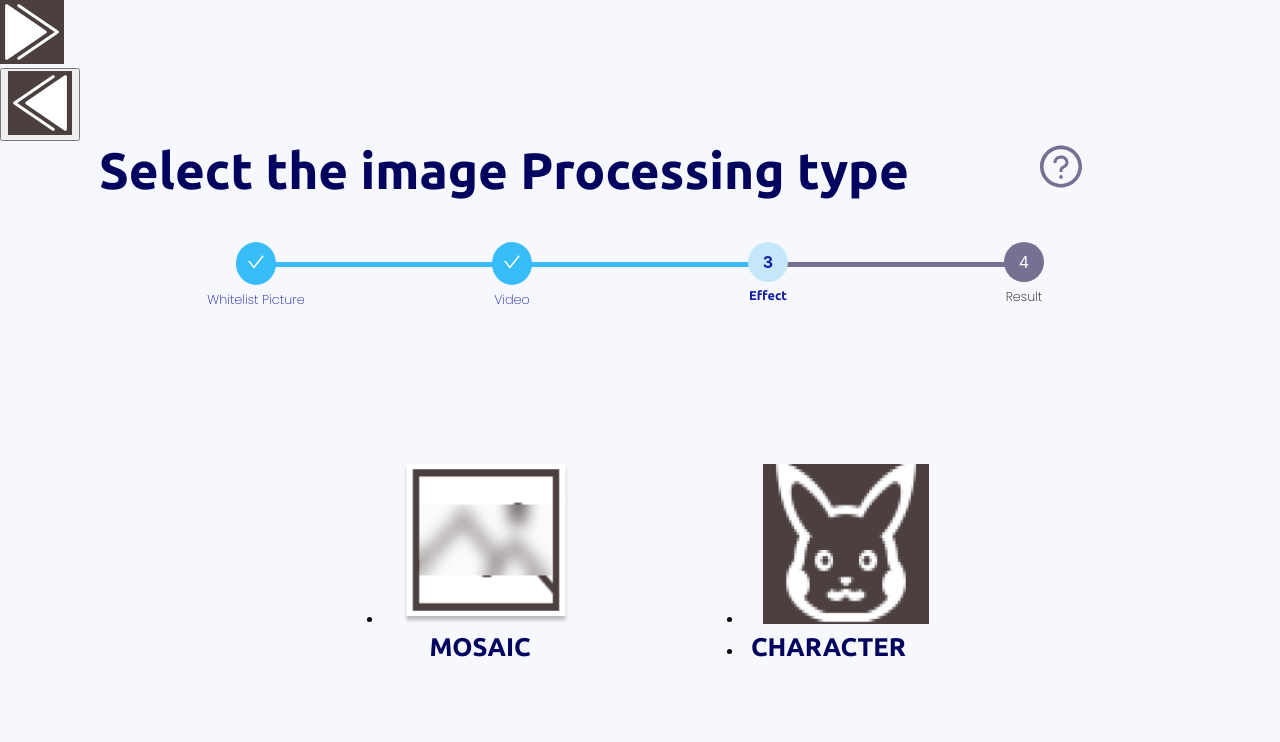
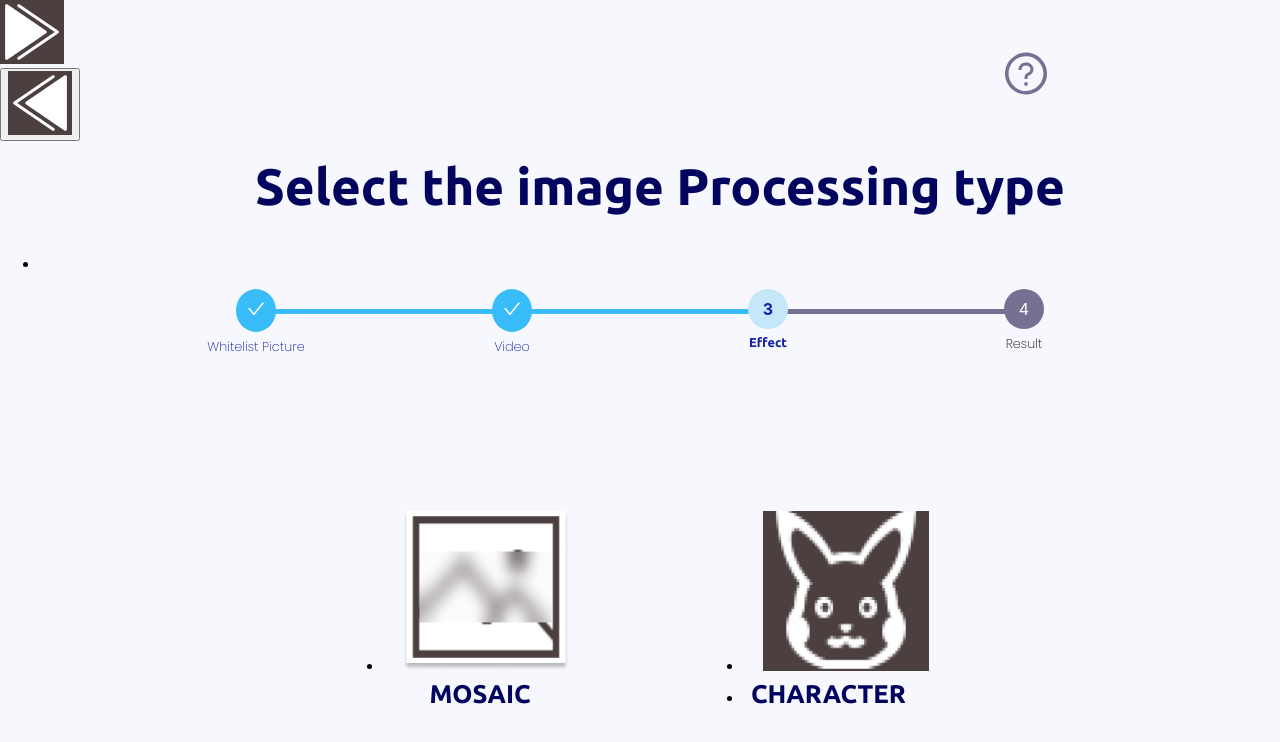
Before and after one commit to PRP-for-your-portrait-right-protection/frontend-repo, a React (Create React App) app: page /Mosaic in a window 1280 px wide. Shown: the top 742 px of the page. Built offline with nearby package versions, Linux system fonts and the light colour scheme; no server answers.

Commit message:
chore : Tooltip position absolute

```diff
--- a/src/components/ImageList.css
+++ b/src/components/ImageList.css
@@ -51,7 +51,7 @@
 .personName span {
   width: 15%;
   display: flex;
-  font-size: 2.5vw;
+  font-size: 2vw;
   color: #121fa6;
   font-family: "Ubuntu-Bold", serif;
   text-align: center;
--- a/src/components/ImageListBlock.css
+++ b/src/components/ImageListBlock.css
@@ -98,7 +98,7 @@
 .personName2 {
   width: 60rem;
   display: flex;
-  font-size: 2.5vw;
+  font-size: 2vw;
   color: #121fa6;
   font-family: "Ubuntu-Bold", serif;
 
--- a/src/components/ImageListBlock.tsx
+++ b/src/components/ImageListBlock.tsx
@@ -361,7 +361,7 @@ function ImageListBlock() {
                   </div>
                 </li>
                 <li className="personName2">
-                  <div className="pl-5">NOBODY</div>
+                  <div className="pl-5">Nobody</div>
                   <div className="info">
                     : Please check if you want to blur everything out
                   </div>
--- a/src/components/Title.tsx
+++ b/src/components/Title.tsx
@@ -9,10 +9,14 @@ interface TitleProps {
 
 function Title({ textValue, textTooltip }: TitleProps) {
   return (
-    <li className="title-component flex mt-7">
-      <span className="textBasic"> {textValue} </span>
-      <Tooltip tooltipText={textTooltip}></Tooltip>
-    </li>
+    <ul>
+      <li className="title-component flex mt-7">
+        <span className="textBasic"> {textValue} </span>
+      </li>
+      <li>
+        <Tooltip tooltipText={textTooltip}></Tooltip>
+      </li>
+    </ul>
   );
 }
 
--- a/src/components/Tooltip.css
+++ b/src/components/Tooltip.css
@@ -1,5 +1,9 @@
 .tooltip {
+  position: absolute;
+  top: 6%;
+  right: 3%;
   width: 15rem;
+  font-size: 4vw;
   display: inline-block;
   /* position: relative; */
   color: #767093;
```
